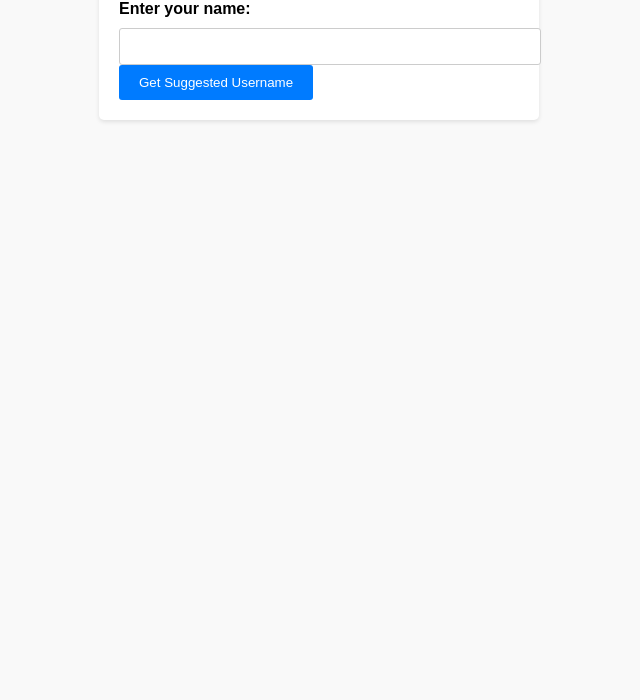
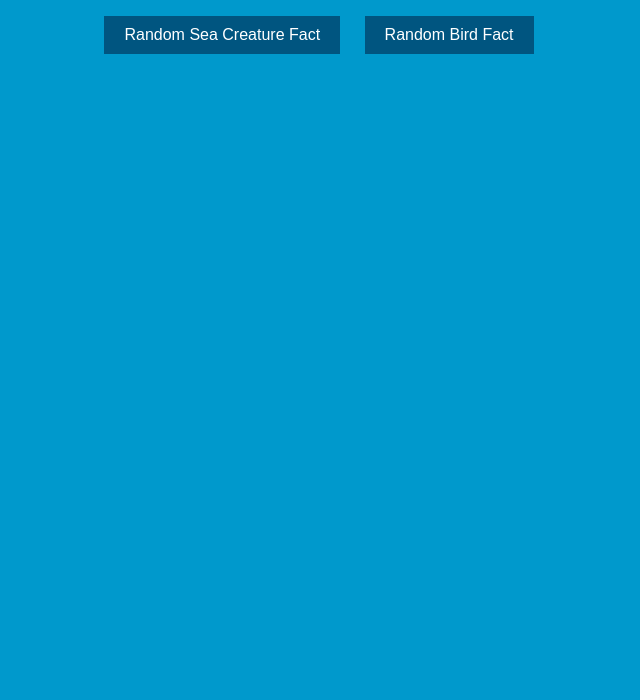
Before and after one commit to LeviathanIO/Lair-of-the-leviathan-, a plain HTML site: page leviathanio.html in a window 1280 px wide. Shown: the part 100-800 px from the top of the page, without its empty margins (321-961 px from the left). Drawn offline with Linux system fonts and the light colour scheme.

Commit message:
Update leviathanio.html

```diff
--- a/leviathanio.html
+++ b/leviathanio.html
@@ -3,89 +3,68 @@
 <head>
     <meta charset="UTF-8">
     <meta name="viewport" content="width=device-width, initial-scale=1.0">
-    <title>Username Suggestion</title>
+    <title>Sea & Bird Facts</title>
     <style>
         body {
             font-family: Arial, sans-serif;
-            background-color: #f9f9f9;
-            margin: 0;
-            padding: 0;
+            background-color: #0099cc; /* Ocean blue */
+            color: #fff;
+            text-align: center;
+            padding: 20px;
         }
         h1 {
-            text-align: center;
-            color: #333;
-        }
-        form {
-            max-width: 400px;
-            margin: 0 auto;
-            padding: 20px;
-            background-color: #fff;
-            border-radius: 5px;
-            box-shadow: 0 2px 4px rgba(0, 0, 0, 0.1);
-        }
-        label {
-            display: block;
-            margin-bottom: 10px;
-            font-weight: bold;
-        }
-        input[type="text"] {
-            width: 100%;
-            padding: 10px;
-            border: 1px solid #ccc;
-            border-radius: 3px;
+            font-size: 2rem;
+            margin-bottom: 20px;
         }
         button {
-            background-color: #007bff;
+            background-color: #005580; /* Darker blue */
             color: #fff;
             border: none;
             padding: 10px 20px;
-            border-radius: 3px;
+            font-size: 1rem;
             cursor: pointer;
-            transition: background-color 0.3s ease;
+            margin: 10px;
         }
-        button:hover {
-            background-color: #0056b3;
-        }
-        #suggestedUsername {
+        #factDisplay {
+            font-size: 1.2rem;
             margin-top: 20px;
-            font-weight: bold;
-            animation: scramble 1s infinite alternate;
-        }
-        @keyframes scramble {
-            from {
-                transform: translateX(0);
-            }
-            to {
-                transform: translateX(5px);
-            }
         }
     </style>
 </head>
 <body>
-    <h1>Username Suggestion</h1>
-    <form id="usernameForm">
-        <label for="nameInput">Enter your name:</label>
-        <input type="text" id="nameInput" required>
-        <button type="button" onclick="suggestUsername()">Get Suggested Username</button>
-    </form>
-    <p id="suggestedUsername"></p>
+    <h1>Explore Ocean & Bird Facts</h1>
+    <button onclick="getSeaCreatureFact()">Random Sea Creature Fact</button>
+    <button onclick="getBirdFact()">Random Bird Fact</button>
+    <p id="factDisplay"></p>
 
     <script>
-        function suggestUsername() {
-            const name = document.getElementById("nameInput").value;
-            const randomSuffix = Math.floor(Math.random() * 1000);
-            const suggestedUsername = scrambleName(name.toLowerCase()) + randomSuffix;
-            document.getElementById("suggestedUsername").textContent = `Suggested username: ${suggestedUsername}`;
+        const seaCreatureFacts = [
+            "The oceans cover over 70% of Earth's surface.",
+            "The oceans are nearly as old as the Earth itself.",
+            // Add more ocean facts from the provided sources
+            // ...
+        ];
+
+        const birdFacts = [
+            "There are over 9,500 species of birds in the world.",
+            "Approximately 2/3 of all bird species are found in tropical rainforests.",
+            // Add more bird facts from the provided sources
+            // ...
+        ];
+
+        function getRandomFact(factArray) {
+            const randomIndex = Math.floor(Math.random() * factArray.length);
+            return factArray[randomIndex];
         }
 
-        function scrambleName(name) {
-            // Scramble the letters in the name
-            const letters = name.split("");
-            for (let i = letters.length - 1; i > 0; i--) {
-                const j = Math.floor(Math.random() * (i + 1));
-                [letters[i], letters[j]] = [letters[j], letters[i]];
-            }
-            return letters.join("");
+        function getSeaCreatureFact() {
+            const randomSeaFact = getRandomFact(seaCreatureFacts);
+            document.getElementById("factDisplay").textContent = randomSeaFact;
+        }
+
+        function getBirdFact() {
+            const randomBirdFact = getRandomFact(birdFacts);
+            document.getElementById("factDisplay").textContent = randomBirdFact;
         }
     </script>
 </body>
```
